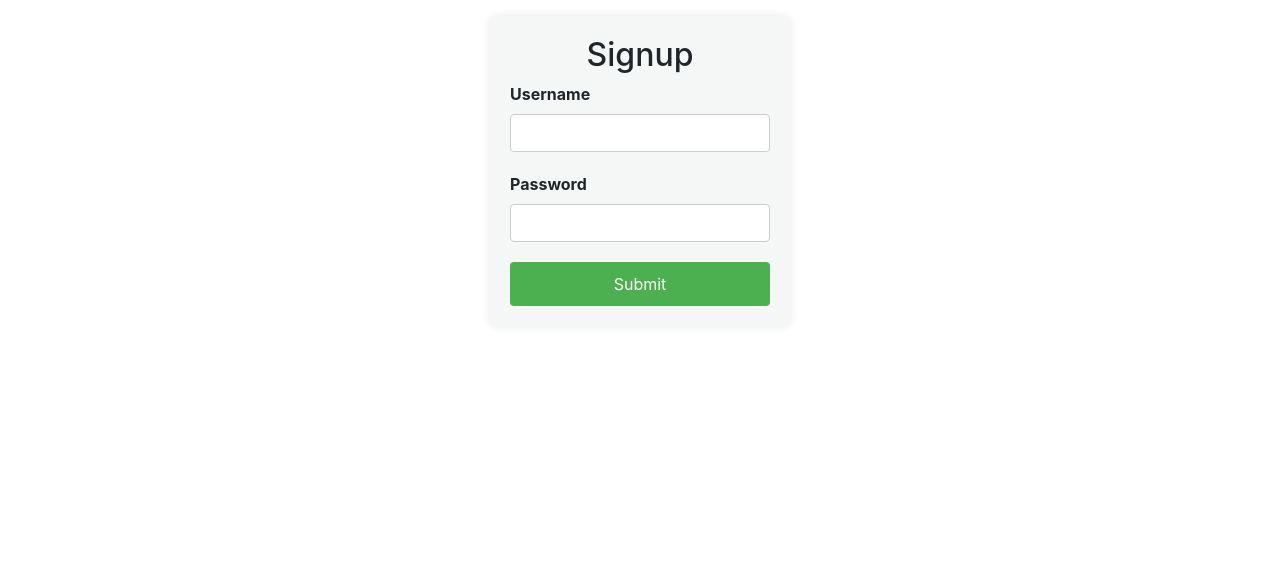
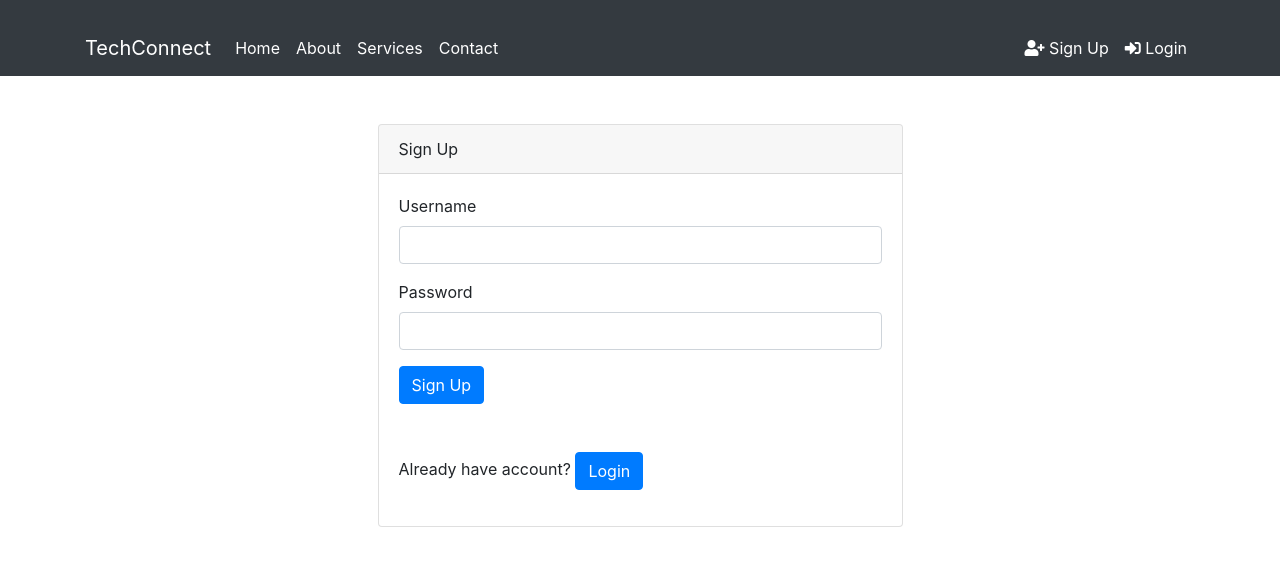
Before and after one commit to eswaramoorthik/Userinfo, a Flask app: page /signup/ in a window 1280 px wide. Shown: the top 566 px of the page. Run offline with Flask 3, Linux system fonts and the light colour scheme.

Commit message:
modified codes

```diff
--- a/app.py
+++ b/app.py
@@ -19,13 +19,12 @@ db = client.School
 collection = db.student_details
 collection_signup = db.signup
 
-def isloggedin():
-    return 'name' in session
 
 class User:
     def __init__(self, username, password):
         self.username = username
         self.password = password
+
 
 def is_password_strong(password):
     if len(password) < 8 or \
@@ -37,16 +36,19 @@ def is_password_strong(password):
     return True
 
 
+from wtforms.validators import InputRequired, Length
+
 class signinform(FlaskForm):
     username = StringField('Username', validators=[InputRequired(), Length(min=4, max=20)])
     password = PasswordField('Password', validators=[InputRequired()])
-    submit = SubmitField('Signin')
-
+    submit = SubmitField('Sign Up')
 
 class loginform(FlaskForm):
     username = StringField('Username', validators=[InputRequired(), Length(min=4, max=20)])
     password = PasswordField('Password', validators=[InputRequired(), Length(min=8, max=15)])
     submit = SubmitField('Login')
+
+
 
 @app.route('/signup/', methods=['GET', 'POST'])
 def signup():
@@ -54,19 +56,27 @@ def signup():
     if form.validate_on_submit():
         username = form.username.data
         password = form.password.data
+
+
         if not is_password_strong(password):
             flash('Password should be 8 characters long with upper case, lower case, and special characters.', 'danger')
             return redirect(url_for('signup'))
+
         hashed_password = generate_password_hash(password)
 
-        old_user = collection_signup.find_one({"Name": username})
-
+        old_user = collection_signup.find_one({"Username": username})
         if old_user:
             flash('Username already taken. Please choose a different one.', 'danger')
             return render_template('signup.html', form=form)
-        collection_signup.insert_one({"Username": username, "Password": hashed_password})
+
+        collection_signup.insert_one({
+            "Username": username,
+            "Password": hashed_password
+        })
+
         flash('Signup Successful', 'success')
         return redirect(url_for('login'))
+
     return render_template('signup.html', form=form)
 
 
@@ -76,58 +86,97 @@ def login():
     if form.validate_on_submit():
         username = form.username.data
         password = form.password.data
+
         login_detail = collection_signup.find_one({"Username": username})
         if login_detail and check_password_hash(login_detail["Password"], password):
-                user = User(username=login_detail["Username"], password=login_detail["Password"])
-                session['name'] = user.username
-                return redirect(url_for('table'))
+            user = User(username=login_detail["Username"], password=login_detail["Password"])
+            session['name'] = user.username
+            return redirect(url_for('table'))
+
         flash('Invalid Credentials', 'danger')
+
     return render_template('login.html', form=form)
+
 
 @app.route('/')
 def home():
-    return render_template('navbar.html')
+    return render_template('base.html')
+
 
 @app.route('/table/')
 def table():
-    data = collection.find({})
-    return render_template('index.html',  data = data)
+    if 'name' not in session:
+        flash('You need to be logged in to view the table.', 'danger')
+        return redirect(url_for('login'))
 
-@app.route('/add/', methods = ['GET', 'POST'])
+    username = session['name']
+    data = collection.find({"Username": username})
+    return render_template('index.html', data=data)
+
+
+@app.route('/add/', methods=['GET', 'POST'])
 def add():
     if request.method == 'POST':
-        name = request.form["name"]
+        if 'name' not in session:
+            flash('You need to be logged in to add details.', 'danger')
+            return redirect(url_for('login'))
+
+        username = request.form["name"]
         age = request.form["age"]
         mob = request.form["mob"]
+        mail = request.form["mail"]
 
         info = {
-            "Name" : name, "Age" : age, "Mob" : mob
+            "Name": username,
+            "Age": age,
+            "Mob": mob,
+            'Email': mail,
+            "Username": session['name']
         }
         collection.insert_one(info)
         return redirect(url_for('table'))
     return render_template('add.html')
 
-@app.route('/edit/<string:id>', methods = ['GET', 'POST'])
+
+@app.route('/edit/<string:id>', methods=['GET', 'POST'])
 def edit(id):
-    edit_dict = {}
+    if 'name' not in session:
+        flash('You need to be logged in to edit details.', 'danger')
+        return redirect(url_for('login'))
+
+    username = session['name']
+    existing_data = collection.find_one({"_id": ObjectId(id), "Username": username})
+
+    if not existing_data:
+        flash('You are not authorized to edit this record.', 'danger')
+        return redirect(url_for('table'))
+
     if request.method == 'POST':
-        name = request.form['name']
-        age = request.form['age']
-        mob = request.form['mob']
+        name = request.form.get('name')
+        age = request.form.get('age')
+        mob = request.form.get('mob')
+        mail = request.form.get('mail')
 
-        edit_dict.update({"Name":name})
-        edit_dict.update({"Age" : age})
-        edit_dict.update({"Mob" : mob})
+        collection.update_one({"_id": ObjectId(id)}, {"$set": {"Name": name, "Age": age, "Mob": mob, 'Email': mail}})
+        flash('Details updated successfully.', 'success')
+        return redirect(url_for('table'))
 
-        collection.update_one({"_id":ObjectId(id)},{"$set":{"Name":name,"Age":age, "Mob": mob}})
-        return redirect(url_for('table'))
-    existing_data = collection.find_one({"_id":ObjectId(id)})
-    return render_template('edit.html', data = existing_data)
+    return render_template('edit.html', data=existing_data)
+
 
 @app.route('/delete/<string:id>')
 def delete(id):
-    collection.delete_one({"_id":ObjectId(id)})
+
+    username = session['name']
+    existing_data = collection.find_one({"_id": ObjectId(id), "Username": username})
+
+    if not existing_data:
+        flash('You are not authorized to delete this record.', 'danger')
+        return redirect(url_for('table'))
+
+    collection.delete_one({"_id": ObjectId(id)})
     return redirect(url_for('table'))
+
 
 @app.route('/logout/')
 def logout():
@@ -135,5 +184,6 @@ def logout():
     flash('Logged out successfully', 'success')
     return redirect(url_for('login'))
 
+
 if __name__ == '__main__':
     app.run(debug=True)
--- a/templates/base.html
+++ b/templates/base.html
@@ -1,44 +1,84 @@
-<!doctype html>
+<!DOCTYPE html>
 <html lang="en">
 <head>
-    <!-- Required meta tags -->
-    <meta charset="utf-8">
-    <meta name="viewport" content="width=device-width, initial-scale=1, shrink-to-fit=no">
-
-    <!-- Bootstrap CSS -->
+    <meta charset="UTF-8">
+    <meta name="viewport" content="width=device-width, initial-scale=1.0">
+    <title>{% block title %}Home{% endblock %}</title>
     <link rel="stylesheet" href="https://cdn.jsdelivr.net/npm/bootstrap@4.6.2/dist/css/bootstrap.min.css" integrity="sha384-xOolHFLEh07PJGoPkLv1IbcEPTNtaed2xpHsD9ESMhqIYd0nLMwNLD69Npy4HI+N" crossorigin="anonymous">
-
-    <!-- Font Awesome -->
     <link rel="stylesheet" href="https://cdnjs.cloudflare.com/ajax/libs/font-awesome/5.15.4/css/all.min.css">
-
-    <title>{% block title %}Home{% endblock %}</title>
+    <style>
+        .navbar {
+            background-color: #343a40 !important;
+        }
+        .navbar-brand, .navbar-nav .nav-link {
+            color: #ffffff !important;
+        }
+        .navbar-brand:hover, .navbar-nav .nav-link:hover {
+            color: #ffffff !important;
+        }
+        .container {
+            margin-top: 20px;
+        }
+    </style>
+    {% block extra_styles %}{% endblock %}
 </head>
 <body>
-     <div class="container pt-3">
-        {% with messages = get_flashed_messages (with_categories=true) %}
+    <nav class="navbar navbar-expand-lg navbar-dark bg-dark">
+        <div class="container">
+            <a class="navbar-brand" href="#">TechConnect</a>
+            <button class="navbar-toggler" type="button" data-toggle="collapse" data-target="#navbarNav" aria-controls="navbarNav" aria-expanded="false" aria-label="Toggle navigation">
+                <span class="navbar-toggler-icon"></span>
+            </button>
+            <div class="collapse navbar-collapse" id="navbarNav">
+                <ul class="navbar-nav mr-auto">
+                    <li class="nav-item active">
+                        <a class="nav-link" href="{{ url_for('home') }}">Home <span class="sr-only">(current)</span></a>
+                    </li>
+                    <li class="nav-item">
+                        <a class="nav-link" href="#">About</a>
+                    </li>
+                    <li class="nav-item">
+                        <a class="nav-link" href="#">Services</a>
+                    </li>
+                    <li class="nav-item">
+                        <a class="nav-link" href="#">Contact</a>
+                    </li>
+                </ul>
+                <ul class="navbar-nav">
+                    {% if 'name' in session %}
+                        <li class="nav-item">
+                            <a class="nav-link" href="{{ url_for('logout') }}"><i class="fas fa-sign-out-alt"></i> Logout</a>
+                        </li>
+                    {% else %}
+                        <li class="nav-item">
+                            <a class="nav-link" href="{{ url_for('signup') }}"><i class="fas fa-user-plus"></i> Sign Up</a>
+                        </li>
+                        <li class="nav-item">
+                            <a class="nav-link" href="{{ url_for('login') }}"><i class="fas fa-sign-in-alt"></i> Login</a>
+                        </li>
+                    {% endif %}
+                </ul>
+            </div>
+        </div>
+    </nav>
+
+    <div class="container">
+        {% with messages = get_flashed_messages(with_categories=true) %}
             {% if messages %}
                 {% for category, message in messages %}
-            <div class="alert alert-{{category}}">
-              {{messages}}
+                    <div class="alert alert-{{ category }} alert-dismissible fade show" role="alert">
+                        {{ message }}
+                        <button type="button" class="close" data-dismiss="alert" aria-label="Close">
+                            <span aria-hidden="true">&times;</span>
+                        </button>
                     </div>
                 {% endfor %}
             {% endif %}
-            {%endwith%}
-        {% block body %}
-
-    {% endblock body %}
+        {% endwith %}
+        {% block body %}{% endblock %}
     </div>
 
-    <!-- Optional JavaScript; choose one of the two! -->
-
-    <!-- Option 1: jQuery and Bootstrap Bundle (includes Popper) -->
     <script src="https://cdn.jsdelivr.net/npm/jquery@3.5.1/dist/jquery.slim.min.js" integrity="sha384-DfXdz2htPH0lsSSs5nCTpuj/zy4C+OGpamoFVy38MVBnE+IbbVYUew+OrCXaRkfj" crossorigin="anonymous"></script>
     <script src="https://cdn.jsdelivr.net/npm/bootstrap@4.6.2/dist/js/bootstrap.bundle.min.js" integrity="sha384-Fy6S3B9q64WdZWQUiU+q4/2Lc9npb8tCaSX9FK7E8HnRr0Jz8D6OP9dO5Vg3Q9ct" crossorigin="anonymous"></script>
-
-    <!-- Option 2: Separate Popper and Bootstrap JS -->
-
-    <script src="https://cdn.jsdelivr.net/npm/jquery@3.5.1/dist/jquery.slim.min.js" integrity="sha384-DfXdz2htPH0lsSSs5nCTpuj/zy4C+OGpamoFVy38MVBnE+IbbVYUew+OrCXaRkfj" crossorigin="anonymous"></script>
-    <script src="https://cdn.jsdelivr.net/npm/popper.js@1.16.1/dist/umd/popper.min.js" integrity="sha384-9/reFTGAW83EW2RDu2S0VKaIzap3H66lZH81PoYlFhbGU+6BZp6G7niu735Sk7lN" crossorigin="anonymous"></script>
-    <script src="https://cdn.jsdelivr.net/npm/bootstrap@4.6.2/dist/js/bootstrap.min.js" integrity="sha384-+sLIOodYLS7CIrQpBjl+C7nPvqq+FbNUBDunl/OZv93DB7Ln/533i8e/mZXLi/P+" crossorigin="anonymous"></script>
 </body>
 </html>
--- a/templates/signup.html
+++ b/templates/signup.html
@@ -1,67 +1,30 @@
 {% extends 'base.html' %}
+
+{% block title %}Sign Up{% endblock %}
+
 {% block body %}
-
-<style>
-    .form-container {
-        width: 300px;
-        margin: 0 auto;
-        padding: 20px;
-        background-color: #f4f7f6;
-        border-radius: 8px;
-        box-shadow: 0px 0px 10px 0px rgba(0,0,0,0.1);
-    }.form-group {
-        margin-bottom: 20px;
-    }
-
-
-
-    .form-group label {
-        display: block;
-        margin-bottom: 8px;
-        font-weight: bold;
-    }
-
-    .form-group input {
-        width: 100%;
-        padding: 10px;
-        border: 1px solid #ccc;
-        border-radius: 4px;
-    }
-
-    .btn {
-        display: block;
-        width: 100%;
-        padding: 10px;
-        background-color: #4CAF50;
-        color: white;
-        border: none;
-        border-radius: 4px;
-        cursor: pointer;
-    }
-
-    .btn:hover {
-        background-color: #45a049;
-    }
-
-    h2 {
-        text-align: center;
-    }
-</style>
-
-<div class="form-container">
-    <h2>Signup</h2>
-    <form action="" method="post">
+<div class="container mt-5">
+    <div class="row justify-content-center">
+        <div class="col-md-6">
+            <div class="card">
+                <div class="card-header">Sign Up</div>
+                <div class="card-body">
+                    <form method="POST">
                         {{ form.hidden_tag() }}
                         <div class="form-group">
-            {{ form.username.label }}
+                            {{ form.username.label(class="form-control-label") }}
                             {{ form.username(class="form-control") }}
                         </div>
                         <div class="form-group">
-            {{ form.password.label }}
+                            {{ form.password.label(class="form-control-label") }}
                             {{ form.password(class="form-control") }}
                         </div>
-        <button type="submit" class="btn">Submit</button>
+                        <button type="submit" class="btn btn-primary">Sign Up</button><br><br><br>
+                        <p>Already have account? <button type="submit" class="btn btn-primary">Login</button></p>
                     </form>
                 </div>
-
-{% endblock body %}
+            </div>
+        </div>
+    </div>
+</div>
+{% endblock %}
```
Also changed, not shown: templates/add.html (+26 -18 lines), templates/edit.html (+26 -18 lines), templates/index.html (+69 -25 lines), templates/login.html (+17 -61 lines), templates/navbar.html (deleted, +0 -43 lines). Lines whose indentation alone changed are shown as unchanged.
